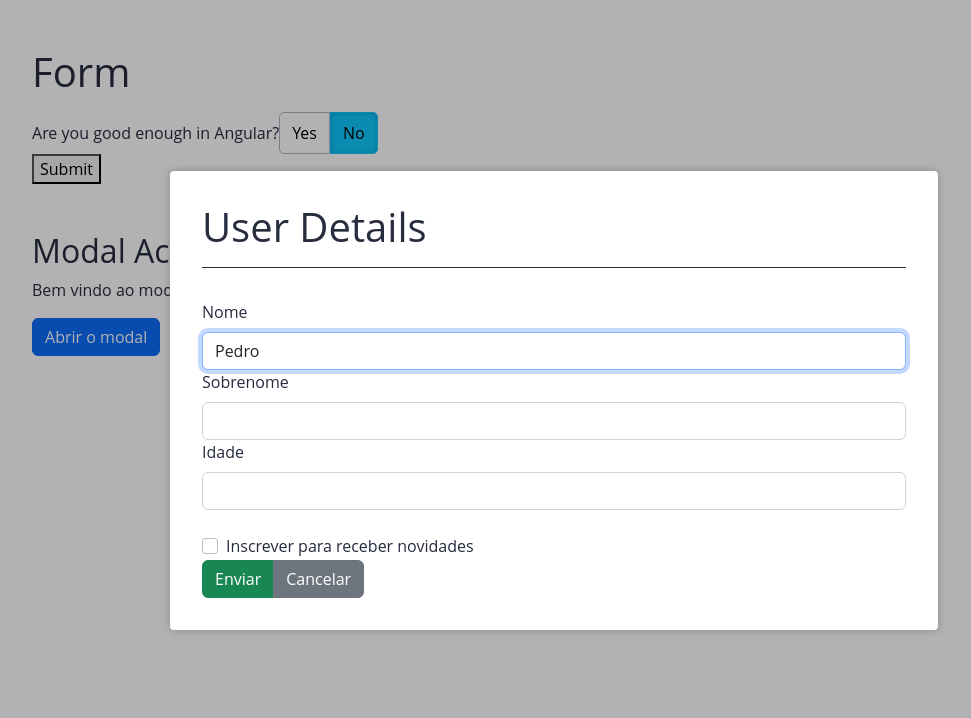
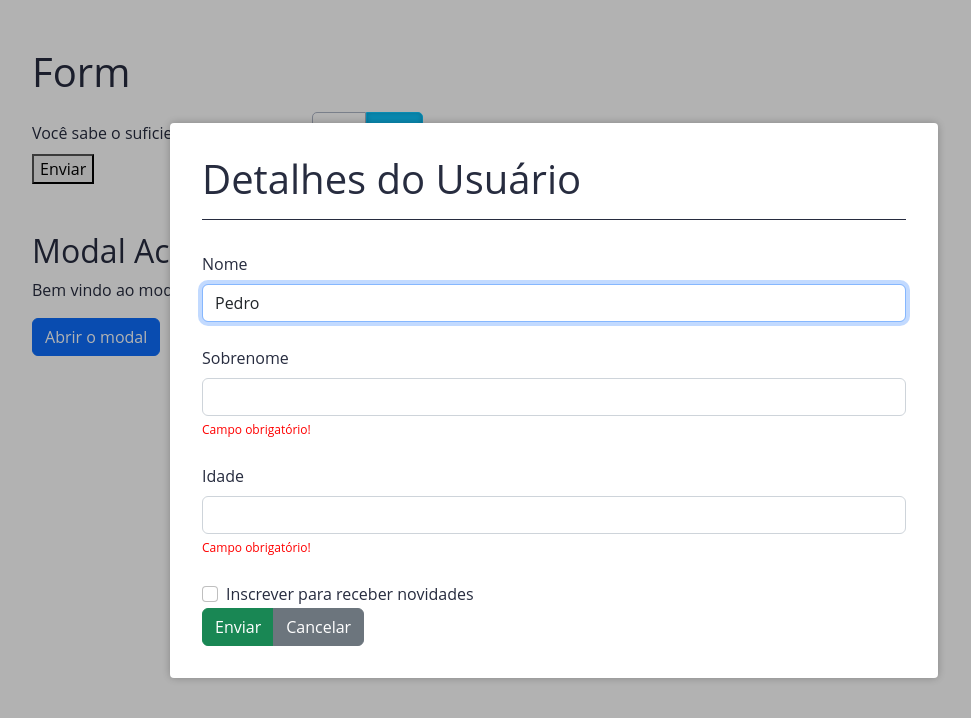
Before and after one commit to AlanGustav0/acessibilidade-web, an Angular app: page / in a window 1280 px wide. Both pictures are taken after a click on the button "Abrir o modal". Shown: the top 718 px of the page, without its empty margins (86-1057 px from the left). Built offline with nearby package versions, Linux system fonts and the light colour scheme.

Commit message:
feat: validação de inputs com acessibilidade

```diff
--- a/src/app/app.component.html
+++ b/src/app/app.component.html
@@ -5,40 +5,96 @@
       <app-yes-no-button-group
         [appDisabledControl]="true"
         formControlName="yesNoAnswer"
-        label="Are you good enough in Angular?"
+        label="Você sabe o suficiente sobre Angular?"
       >
       </app-yes-no-button-group>
-      <button>Submit</button>
+      <button>Enviar</button>
     </form>
   </section>
 
   <h2>Modal Acessível</h2>
   <p>Bem vindo ao modal acessível de teste</p>
-    <button class="btn btn-primary mb-4" type="button" (click)="show()">Abrir o modal</button>
+  <button class="btn btn-primary mb-4" type="button" (click)="show()">
+    Abrir o modal
+  </button>
 </main>
 <ng-template #modal>
+  <form
+    [formGroup]="formModal"
+    (ngSubmit)="submitModal()"
+    class="needs-validation"
+    novalidate
+  >
     <div class="mb-4">
       <label for="firstName" class="form-label">Nome</label>
       <input
+      aria-describedby="nome-error"
         id="firstName"
         class="form-control"
-      [(value)]="firstName"
         type="text"
+        formControlName="name"
+        [attr.aria-invalid]="formModal.get('name').invalid"
       />
-
+      <span id="nome-error" class="invalid" *ngIf="formModal.get('name')?.errors?.required"
+        >Campo obrigatório!</span
+      >
+    </div>
+    <div class="mb-4">
       <label for="surname" class="form-label">Sobrenome</label>
-    <input id="surname" class="form-control" type="text" />
-
+      <input
+      aria-describedby="surname-error"
+        id="surname"
+        formControlName="surname"
+        class="form-control"
+        type="text"
+        [attr.aria-invalid]="formModal.get('surname').invalid"
+      />
+      <span id="surname-error" class="invalid" *ngIf="formModal.get('surname')?.errors?.required"
+        >Campo obrigatório!</span
+      >
+    </div>
+    <div class="mb-4">
       <label for="age" class="form-label">Idade</label>
-    <input id="age" class="form-control" type="text" />
+      <input
+      aria-describedby="age-error"
+        id="age"
+        class="form-control"
+        formControlName="age"
+        type="text"
+        [attr.aria-invalid]="formModal.get('age').invalid"
+      />
+      <span class="invalid" id="age-error" *ngIf="formModal.get('age')?.errors?.required"
+        >Campo obrigatório!</span
+      >
     </div>
     <div class="form-check">
-  <label for="info" class="form-check-label">Inscrever para receber novidades</label>
-  <input id="info" class="form-check-input" type="checkbox" (change)="info = !info">
+      <label for="info" class="form-check-label"
+        >Inscrever para receber novidades</label
+      >
+      <input
+        formControlName="info"
+        id="info"
+        class="form-check-input"
+        type="checkbox"
+        (change)="info = !info"
+      />
       <p [@fade] *ngIf="info">Este é um placeholder para mais informações</p>
     </div>
     <div class="btn-group">
-    <button class="btn btn-success" type="button">Enviar</button>
-    <button class="btn btn-secondary" type="button" (click)="modalRef.close()">Cancelar</button>
+      <button
+        class="btn btn-success"
+        type="submit"
+        [attr.aria.disabled]="formModal.invalid"
+      >
+        Enviar
+      </button>
+      <button
+        class="btn btn-secondary"
+        type="button"
+        (click)="modalRef.close()"
+      >
+        Cancelar
+      </button>
     </div>
+  </form>
 </ng-template>
--- a/src/app/app.component.scss
+++ b/src/app/app.component.scss
@@ -0,0 +1,4 @@
+.invalid{
+    font-size: 12px;
+    color: red;
+}
--- a/src/app/app.component.ts
+++ b/src/app/app.component.ts
@@ -1,5 +1,5 @@
-import { Component, TemplateRef, ViewChild } from '@angular/core';
-import { FormBuilder, FormGroup } from '@angular/forms';
+import { Component, OnInit, TemplateRef, ViewChild } from '@angular/core';
+import { FormBuilder, FormGroup, Validators } from '@angular/forms';
 import { ModalRef } from './shared/components/modal/models/modal-ref';
 import { ModalService } from './shared/components/modal/services/modal.service';
 
@@ -8,31 +8,47 @@ import { ModalService } from './shared/components/modal/services/modal.service';
   templateUrl: './app.component.html',
   styleUrls: ['./app.component.scss']
 })
-export class AppComponent {
+export class AppComponent implements OnInit{
   @ViewChild('modal') public modalTemplateRef: TemplateRef<any>;
   title = 'a11y-p1';
   public form: FormGroup = null;
-  public firstName = 'Pedro';
+  public formModal: FormGroup = null;
   public modalRef: ModalRef;
   public info = false;
 
 
-  constructor(formBuilder: FormBuilder, private modalService: ModalService) {
+  constructor(private formBuilder: FormBuilder, private modalService: ModalService) {
     this.form = formBuilder.group({
       yesNoAnswer: [{
         value: null, disabled: true
       }]
     });
   }
+  ngOnInit(): void {
+    this.formModal = this.formBuilder.group({
+      name:['Pedro',Validators.required],
+      surname:['',Validators.required],
+      age:['',Validators.required],
+      info:[false]
+    })
+  }
 
   submit() {
     console.log(this.form.value);
   }
 
+  submitModal(){
+    if(this.formModal.invalid){
+      return;
+    }
+    console.log(this.formModal.value);
+    this.modalRef.close();
+  }
+
   public show(): void {
     this.modalRef = this.modalService.open({
       templateRef: this.modalTemplateRef,
-      title: 'User Details'
+      title: 'Detalhes do Usuário'
     })
   }
 }
--- a/src/app/app.module.ts
+++ b/src/app/app.module.ts
@@ -6,7 +6,6 @@ import { AppComponent } from './app.component';
 import { YesNoButtonGroupModule } from './shared/components/yes-no-button-group/yes-no-button-group.module';
 import { ReactiveFormsModule } from '@angular/forms';
 import { DisabledControlModule } from './shared/directives/disabled-control/disabled-control.module';
-import { ModalComponent } from './shared/components/modal/modal.component';
 import { ModalService } from './shared/components/modal/services/modal.service';
 import { ModalModule } from './shared/components/modal/modal.module';
 
--- a/src/app/shared/components/modal/modal.component.html
+++ b/src/app/shared/components/modal/modal.component.html
@@ -1,5 +1,5 @@
 <div class="modal-overlay" (click)="modalRef.close()" (keydown.esc)="modalRef.close()">
-    <div appFocusTrap appFocusBack class="modal-overlay__content" (click)="$event.stopPropagation()">
+    <div appFocusTrap appFocusBack class="modal-overlay__content" role="dialog" [attr.aria-label]="config.title" aria-modal="true"(click)="$event.stopPropagation()">
         <h1 class="modal-overlay__content__title">{{config.title}}</h1>
         <ng-container *ngTemplateOutlet="config.templateRef"></ng-container>
     </div>
--- a/src/app/shared/components/modal/modal.module.ts
+++ b/src/app/shared/components/modal/modal.module.ts
@@ -1,5 +1,6 @@
 import { CommonModule } from '@angular/common';
 import { NgModule } from '@angular/core';
+import { BrowserAnimationsModule } from '@angular/platform-browser/animations';
 
 import { FocusBackModule } from '../../directives/focus-back/focus-back.module';
 import { FocusTrapModule } from '../../directives/focus-trap/focus-trap.module';
@@ -11,7 +12,7 @@ import { ModalService } from './services/modal.service';
   imports: [
     CommonModule,
     FocusTrapModule,
-    FocusBackModule
+    FocusBackModule,
   ],
   exports: [ModalComponent],
   providers: [ModalService]
--- a/src/app/shared/components/yes-no-button-group/yes-no-button-group.component.html
+++ b/src/app/shared/components/yes-no-button-group/yes-no-button-group.component.html
@@ -11,7 +11,7 @@
         [attr.name]="id"
         [attr.checked]="value === options.YES"
         (change)="activate(options.YES)">
-        <label [attr.for]="id + 'yes'" class="button-group__button button_yes">Yes</label>
+        <label [attr.for]="id + 'yes'" class="button-group__button button_yes">Sim</label>
     </div>
     <div class="radio">
         <input
@@ -20,7 +20,7 @@
         [attr.name]="id"
         [attr.checked]="value === options.NO"
         (change)="activate(options.NO)">
-        <label [attr.for]="id + 'no'" class="button-group__button button_no">No</label>
+        <label [attr.for]="id + 'no'" class="button-group__button button_no">Não</label>
     </div>
 </div>
 
```
Lines whose indentation alone changed are shown as unchanged.
